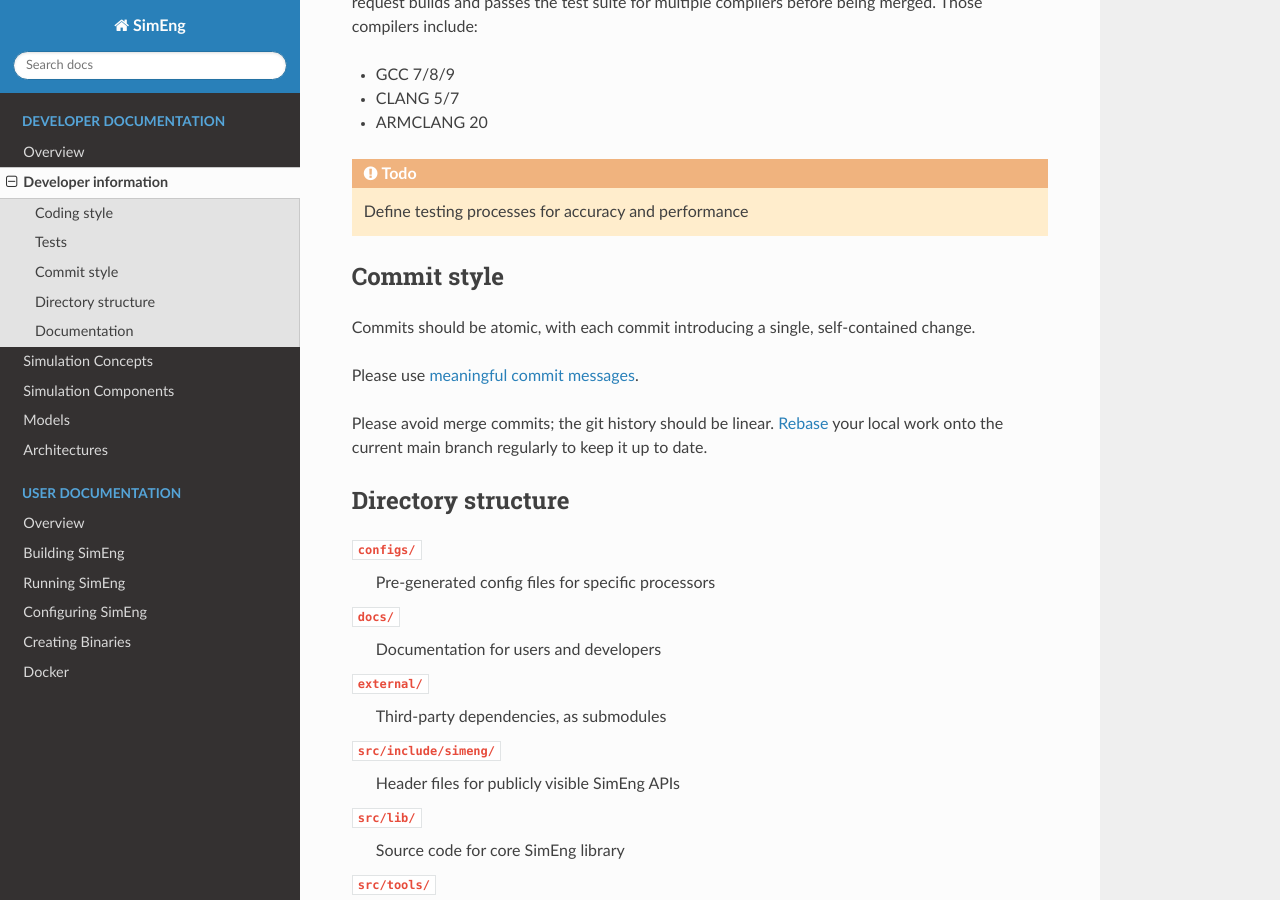
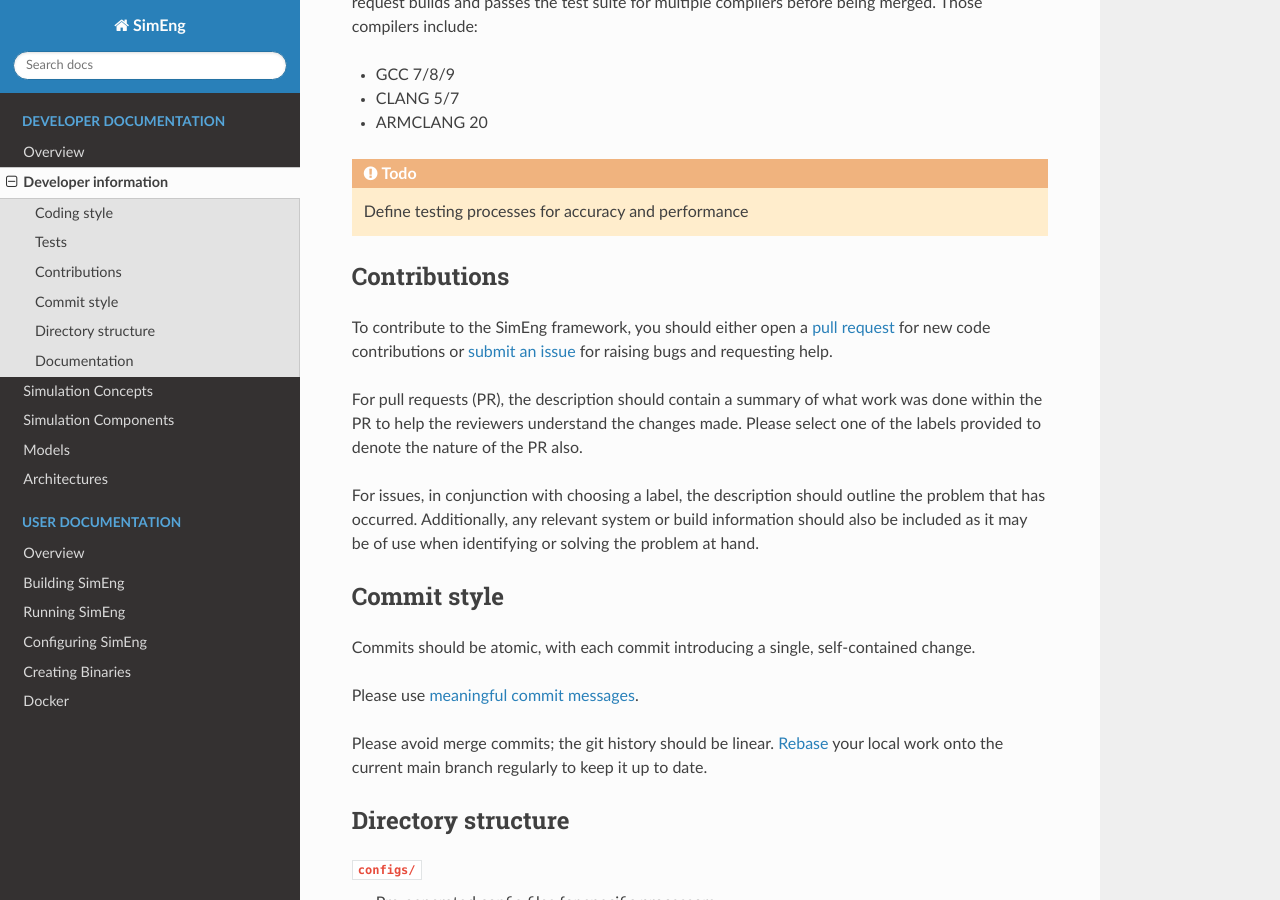
Before and after one commit to UoB-HPC/SimEng, a Sphinx documentation site: the page built from docs/sphinx/developer/developerInfo.rst, in a window 1280 px wide and 900 px high, scrolled down 957 px. Built offline with Sphinx 7.4.7 and the Read the Docs theme 2.0.0, drawn with Linux system fonts in a browser that asks for light colours; pages that are not in the unit, such as notebooks, are missing from menus.

Commit message:
Added contributions sections

```diff
--- a/docs/sphinx/developer/developerInfo.rst
+++ b/docs/sphinx/developer/developerInfo.rst
@@ -55,6 +55,16 @@
 .. todo::
 
     Define testing processes for accuracy and performance
+
+
+Contributions
+-------------
+
+To contribute to the SimEng framework, you should either open a `pull request <https://github.com/UoB-HPC/SimEng/pulls>`_ for new code contributions or `submit an issue <https://github.com/UoB-HPC/SimEng/issues>`_ for raising bugs and requesting help.
+
+For pull requests (PR), the description should contain a summary of what work was done within the PR to help the reviewers understand the changes made. Please select one of the labels provided to denote the nature of the PR also.
+
+For issues, in conjunction with choosing a label, the description should outline the problem that has occurred. Additionally, any relevant system or build information should also be included as it may be of use when identifying or solving the problem at hand.
 
 
 Commit style
```
